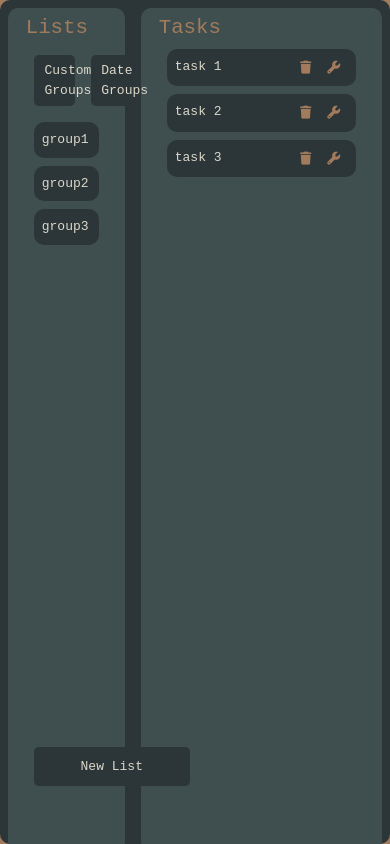
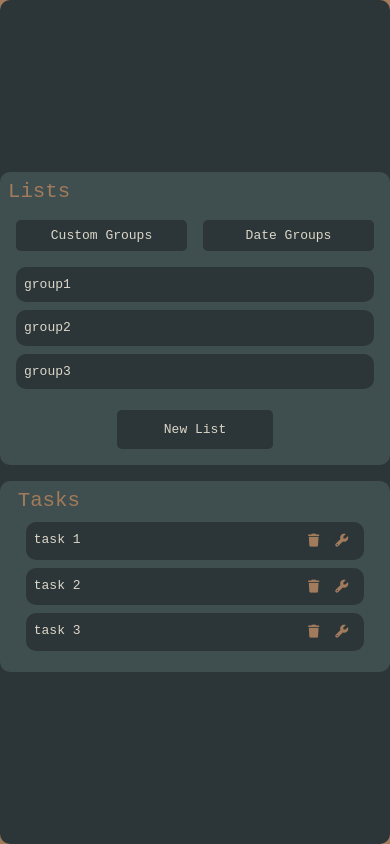
Before and after one commit to AbdallahNagy/Full-Stack-TODO-App, an Angular app: page / in a window 390 px wide. Built offline with nearby package versions, Linux system fonts and the light colour scheme.

Commit message:
ADD nodejs  backend server

```diff
--- a/src/app/Components/lists/lists.component.css
+++ b/src/app/Components/lists/lists.component.css
@@ -30,9 +30,11 @@ h2 {
     cursor: pointer;
 }
 
+.new-list-div {
+    text-align: center;
+}
+
 .new-list-btn {
-    position: absolute;
-    bottom: 50px;
     width: 12rem;
     height: 3rem;
 }
--- a/src/app/Components/lists/lists.component.html
+++ b/src/app/Components/lists/lists.component.html
@@ -1,4 +1,4 @@
-<div class="container">
+<div class="list-container">
     <h2>Lists</h2>
     <div class="list-groups-header">
         <button type="button" class="btn">Custom Groups</button>
@@ -11,6 +11,7 @@
             <li>group3</li>
         </ul>
     </div>
-
-    <button type="button" class="btn new-list-btn">New List</button>
+    <div class="new-list-div">
+        <button type="button" class="btn new-list-btn">New List</button>
+    </div>
 </div>
--- a/src/app/Components/main/main.component.css
+++ b/src/app/Components/main/main.component.css
@@ -1,7 +1,7 @@
 
 .main-container {
     display: flex;
-    width: 80%;
+    min-width: 80%;
     height: 100%;
     background-color: var(--dark);
     border-radius: 10px;
@@ -10,7 +10,7 @@
 
 app-lists,
 app-tasks {
-    height: 100%;
+    height: auto;
     margin: 8px;
     padding: 8px;
     background-color: var(--gray);
@@ -30,3 +30,20 @@ app-tasks {
         width: 100%;
     }
 }
+
+@media (max-width: 670px) {
+    .main-container {
+        display: flex;
+        flex-direction: column;
+        justify-content: center;
+        align-items: center;
+    }
+
+    app-lists {
+        width: 100%;
+    }
+
+    app-tasks {
+        width: 100%;
+    }
+}
```
Also changed, not shown: app/package.json (added, +17 -0 lines), 1 other file (tests, documents, lock files or other folders).
